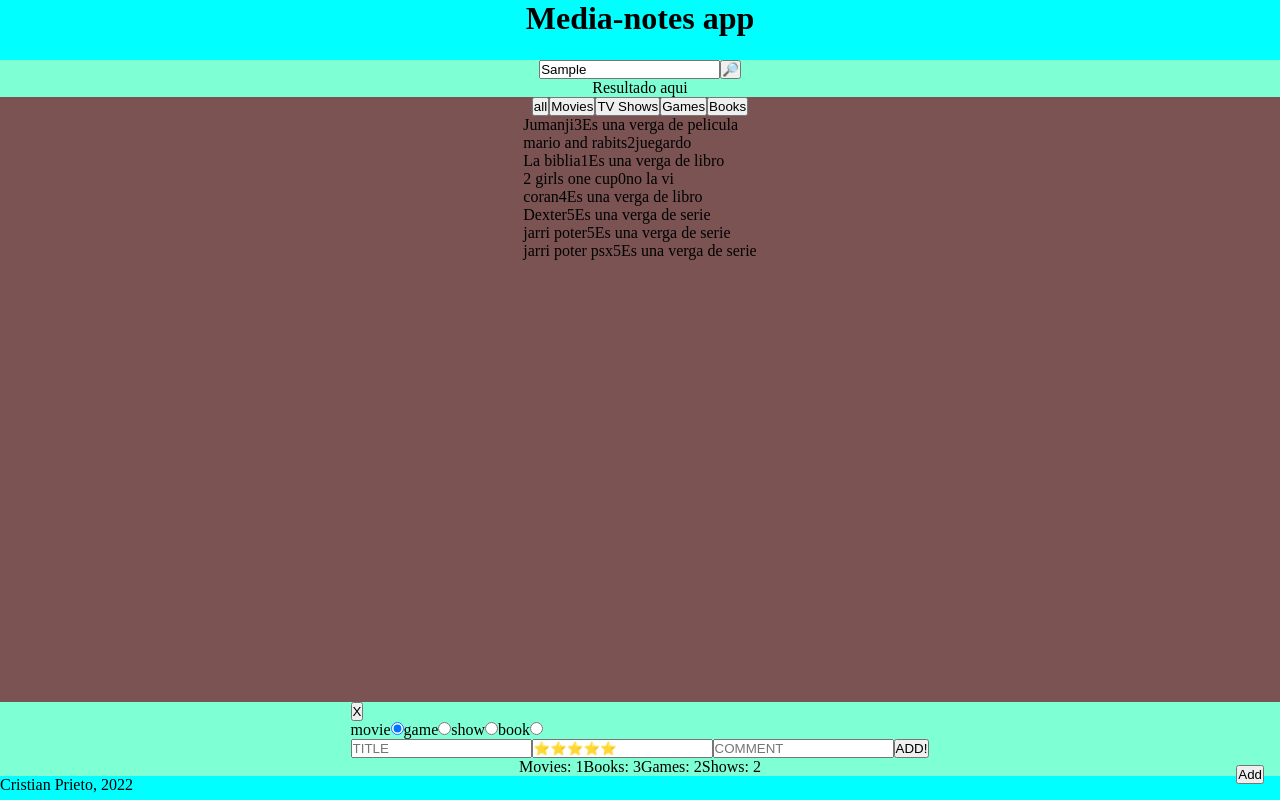
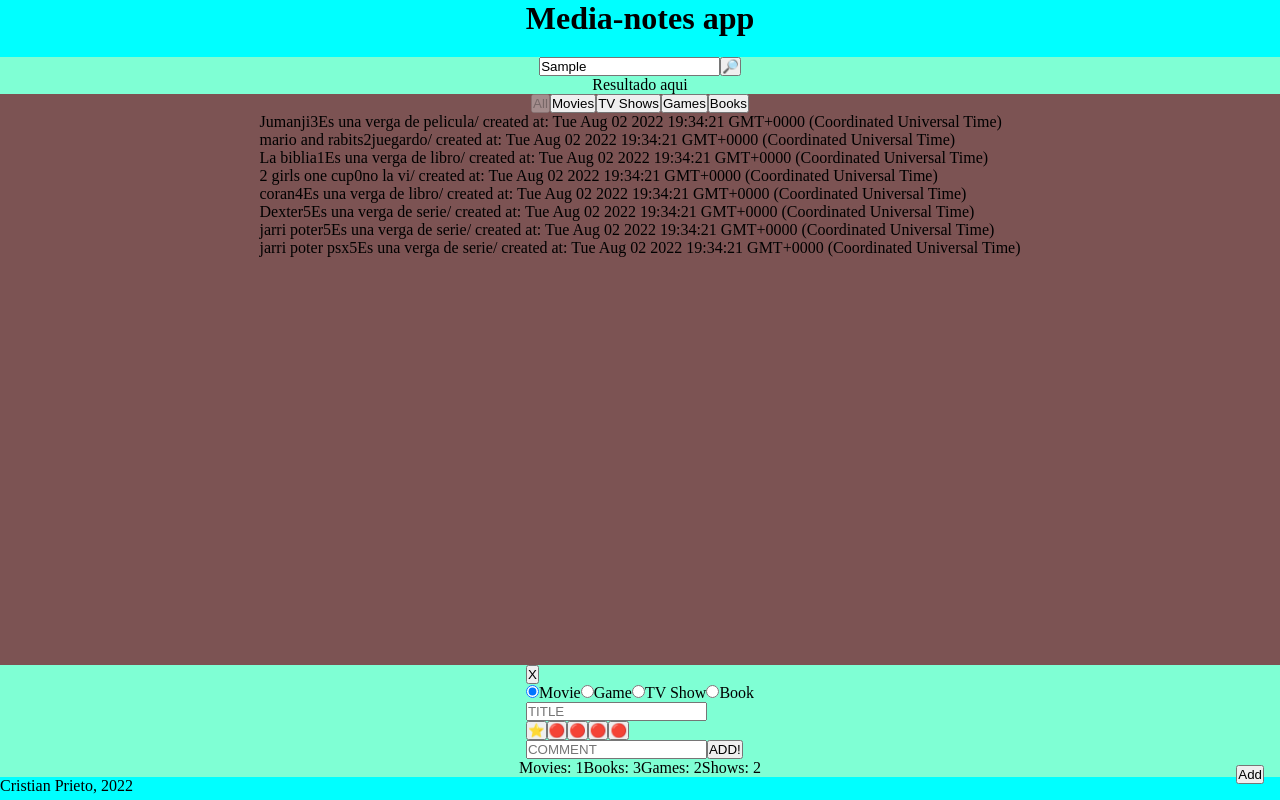
Before and after one commit to Cristian-Prieto/movie-note-app, a React (Create React App) app: page / in a window 1280 px wide. Both pictures are taken after typing "Sample" into the empty fields and a click on the button "Add". Built offline with nearby package versions, Linux system fonts and the light colour scheme.

Commit message:
Reorder and minor changes

```diff
--- a/src/App.js
+++ b/src/App.js
@@ -13,6 +13,8 @@ const ORIGINAL_LIST = [
     title: "Jumanji",
     comment: "Es una verga de pelicula",
     rating: 3,
+    createdAt: new Date(),
+    updatedAt: null,
   },
   {
     id: 2,
@@ -20,6 +22,8 @@ const ORIGINAL_LIST = [
     title: "mario and rabits",
     comment: "juegardo",
     rating: 2,
+    createdAt: new Date(),
+    updatedAt: null,
   },
   {
     id: 3,
@@ -27,6 +31,8 @@ const ORIGINAL_LIST = [
     title: "La biblia",
     comment: "Es una verga de libro",
     rating: 1,
+    createdAt: new Date(),
+    updatedAt: null,
   },
   {
     id: 4,
@@ -34,6 +40,8 @@ const ORIGINAL_LIST = [
     title: "2 girls one cup",
     comment: "no la vi",
     rating: 0,
+    createdAt: new Date(),
+    updatedAt: null,
   },
   {
     id: 5,
@@ -41,6 +49,8 @@ const ORIGINAL_LIST = [
     title: "coran",
     comment: "Es una verga de libro",
     rating: 4,
+    createdAt: new Date(),
+    updatedAt: null,
   },
   {
     id: 6,
@@ -48,6 +58,8 @@ const ORIGINAL_LIST = [
     title: "Dexter",
     comment: "Es una verga de serie",
     rating: 5,
+    createdAt: new Date(),
+    updatedAt: null,
   },
   {
     id: 7,
@@ -55,21 +67,39 @@ const ORIGINAL_LIST = [
     title: "jarri poter",
     comment: "Es una verga de serie",
     rating: 5,
+    createdAt: new Date(),
+    updatedAt: null,
   },
   {
-    id: 8,
+    id: 28,
     type: "game",
     title: "jarri poter psx",
     comment: "Es una verga de serie",
     rating: 5,
+    createdAt: new Date(),
+    updatedAt: null,
   },
 ];
 
 function App() {
   const [list, setList] = useState(ORIGINAL_LIST);
   const [activeTab, setActiveTab] = useState("all");
-  console.log(activeTab);
-  console.log(list);
+
+  const handleTabChange = (tabName) => {
+    setActiveTab(tabName);
+  };
+
+  const handleAddNewNote = (newNote) => {
+    const lastIdFromList = ORIGINAL_LIST[ORIGINAL_LIST.length - 1].id;
+
+    const newNoteWithGeneratedId = {
+      ...newNote,
+      id: lastIdFromList + 1,
+    };
+
+    console.log("App::handleAddNewNote::newNoteWithGeneratedId", newNoteWithGeneratedId);
+  };
+
   useEffect(() => {
     if (activeTab !== "all") {
       setList(ORIGINAL_LIST.filter((listItem) => listItem.type === activeTab));
@@ -83,13 +113,13 @@ function App() {
       <header className="header">
         <h1>Media-notes app</h1>
       </header>
-      <Search ORIGINAL_LIST={ORIGINAL_LIST} />
+      <Search data={ORIGINAL_LIST} />
       <div className="body">
-        <Tabs activeTab={activeTab} setActiveTab={setActiveTab} />
-        <List list={list} />
+        <Tabs activeTab={activeTab} onChange={handleTabChange} />
+        <List data={list} />
       </div>
-      <Add ORIGINAL_LIST={ORIGINAL_LIST} />
-      <StatusBar ORIGINAL_LIST={ORIGINAL_LIST} />
+      <Add onAdd={handleAddNewNote} />
+      <StatusBar data={ORIGINAL_LIST} />
       <footer className="footer">Cristian Prieto, 2022</footer>
     </div>
   );
--- a/src/components/Add.jsx
+++ b/src/components/Add.jsx
@@ -1,7 +1,7 @@
 import { useState } from "react";
 import { Modal } from "./Modal";
 
-export function Add({ ORIGINAL_LIST }) {
+export function Add({ onAdd }) {
   const [modalState, setModalState] = useState(false);
   return (
     <>
@@ -9,12 +9,7 @@ export function Add({ ORIGINAL_LIST }) {
         <button onClick={() => setModalState(true)}>Add</button>
       </div>
 
-      {modalState && (
-        <Modal
-          ORIGINAL_LIST={ORIGINAL_LIST}
-          close={() => setModalState(false)}
-        />
-      )}
+      {modalState && <Modal onAdd={onAdd} close={() => setModalState(false)} />}
     </>
   );
 }
--- a/src/components/List.jsx
+++ b/src/components/List.jsx
@@ -1,12 +1,17 @@
 import styles from "./List.module.css";
-export function List({ list }) {
+// TODO: Install date-fns and format date: `npm install date-fns`
+// import { format } from "date-fns";
+
+export function List({ data }) {
   return (
     <ul>
-      {list.map((item) => (
+      {data.map((item) => (
         <li key={item.id} className={styles.item}>
           <div>{item.title} </div>
           <div>{item.rating} </div>
           <div>{item.comment} </div>
+          {/* format(item.createdAt, "dd/MM/yyyy HH:mm") */}
+          <div> / created at: {item.createdAt.toString()}</div>
         </li>
       ))}
     </ul>
--- a/src/components/Modal.jsx
+++ b/src/components/Modal.jsx
@@ -1,16 +1,40 @@
 import { useState } from "react";
 
-export function Modal({ ORIGINAL_LIST, close }) {
-  const [selectedType, setSelectedType] = useState("movie");
+export function Modal({ onAdd, close }) {
+  const [newNote, setNewNote] = useState({
+    type: "movie",
+    title: "",
+    comment: "",
+    rating: 1,
+    createdAt: new Date(),
+    updatedAt: null,
+  });
 
-  const handleTypeChange = (event) => {
-    setSelectedType(event.target.value);
-    console.log(selectedType);
+  const handleRatingChange = (newRating) => {
+    setNewNote({
+      ...newNote,
+      rating: newRating,
+    });
+  };
+
+  const handleInputChange = (event) => {
+    setNewNote({
+      ...newNote,
+      [event.target.name]: event.target.value,
+    });
+  };
+
+  const handleRadioButtonChange = (event) => {
+    setNewNote({
+      ...newNote,
+      type: event.target.value,
+    });
   };
 
   const addToList = (event) => {
     event.preventDefault();
-    console.log("agregada");
+    onAdd(newNote);
+    close();
   };
 
   return (
@@ -18,53 +42,98 @@ export function Modal({ ORIGINAL_LIST, close }) {
       <button onClick={close}>X</button>
       <form onSubmit={addToList}>
         <div>
-          <label>
-            movie
-            <input
+          <RadioButton
+            label="Movie"
             value="movie"
-              type="radio"
-              name="type"
-              onChange={handleTypeChange}
-              checked={selectedType === "movie"}
+            onChange={handleRadioButtonChange}
+            isSelected={newNote.type === "movie"}
           />
-          </label>
-          <label>
-            game
-            <input
+          <RadioButton
+            label="Game"
             value="game"
-              type="radio"
-              name="type"
-              onChange={handleTypeChange}
-              checked={selectedType === "game"}
+            onChange={handleRadioButtonChange}
+            isSelected={newNote.type === "game"}
           />
-          </label>
-          <label>
-            show
-            <input
+          <RadioButton
+            label="TV Show"
             value="show"
-              type="radio"
-              name="type"
-              onChange={handleTypeChange}
-              checked={selectedType === "show"}
+            onChange={handleRadioButtonChange}
+            isSelected={newNote.type === "show"}
           />
-          </label>
-          <label>
-            book
-            <input
+          <RadioButton
+            label="Book"
             value="book"
-              type="radio"
-              name="type"
-              onChange={handleTypeChange}
-              checked={selectedType === "book"}
+            onChange={handleRadioButtonChange}
+            isSelected={newNote.type === "book"}
           />
-          </label>
         </div>
 
-        <input placeholder="TITLE" />
-        <input placeholder="⭐️⭐️⭐️⭐️⭐️" type="number" />
-        <input placeholder="COMMENT" />
+        <input name="title" value={newNote.title} onChange={handleInputChange} placeholder="TITLE" />
+        {/* <input placeholder="⭐️⭐️⭐️⭐️⭐️" type="number" /> */}
+        <Rating onChange={handleRatingChange} rating={newNote.rating} />
+        <input name="comment" value={newNote.comment} onChange={handleInputChange} placeholder="COMMENT" />
         <button type="submit">ADD!</button>
       </form>
     </div>
   );
 }
+
+// Before:
+
+// <label>
+//   movie
+//   <input
+//     value="movie"
+//     type="radio"
+//     name="type"
+//     onChange={handleRadioButtonChange}
+//     checked={newNote.type === "movie"}
+//   />
+// </label>
+
+// After:
+
+// <RadioButton
+//   label="Movie"
+//   value="movie"
+//   onChange={handleRadioButtonChange}
+//   isSelected={newNote.type === "movie"}
+// />
+
+const RadioButton = ({ label, value, onChange, isSelected }) => {
+  return (
+    <label>
+      <input
+        style={{ backgroundColor: "tomato" }}
+        value={value}
+        type="radio"
+        name="type"
+        onChange={onChange}
+        checked={isSelected}
+      />
+      {label}
+    </label>
+  );
+};
+
+const Rating = ({ rating, onChange }) => {
+  return (
+    <div>
+      <button type="button" onClick={() => onChange(1)}>
+        ⭐️
+      </button>
+      <button type="button" onClick={() => onChange(2)}>
+        {rating >= 2 ? "⭐️" : "🔴"}
+      </button>
+      <button type="button" onClick={() => onChange(3)}>
+        {rating >= 3 ? "⭐️" : "🔴"}
+      </button>
+      <button type="button" onClick={() => onChange(4)}>
+        {rating >= 4 ? "⭐️" : "🔴"}
+      </button>
+      <button type="button" onClick={() => onChange(5)}>
+        {rating === 5 ? "⭐️" : "🔴"}
+      </button>
+    </div>
+  );
+};
--- a/src/components/Search.jsx
+++ b/src/components/Search.jsx
@@ -1,6 +1,6 @@
 import { useState } from "react";
 
-export function Search({ ORIGINAL_LIST }) {
+export function Search({ data }) {
   const [inputValue, setInputValue] = useState("");
   const [searchedItem, setSearchedItem] = useState(null);
 
@@ -10,23 +10,16 @@ export function Search({ ORIGINAL_LIST }) {
 
   const search = (event) => {
     event.preventDefault();
-    const result = ORIGINAL_LIST.find(
-      (obj) => obj.title.toLowerCase() === inputValue.toLowerCase()
-    );
-    console.log(result);
+    const result = data.find((obj) => obj.title.toLowerCase() === inputValue.toLowerCase());
     setSearchedItem(result);
   };
 
   return (
     <>
       <form onSubmit={search}>
-        <input
-          list="entries"
-          placeholder="Search..."
-          onChange={handleInputChange}
-        />
+        <input list="entries" placeholder="Search..." onChange={handleInputChange} />
         <datalist id="entries">
-          {ORIGINAL_LIST.map((item) => (
+          {data.map((item) => (
             <option key={item.id} value={item.title}>
               {item.rating}/5
             </option>
--- a/src/components/StatusBar.jsx
+++ b/src/components/StatusBar.jsx
@@ -1,12 +1,15 @@
+import { useMemo } from "react";
 import styles from "./StatusBar.module.css";
 
-export function StatusBar({ ORIGINAL_LIST }) {
-  const statBar = ORIGINAL_LIST.reduce(
-    (previous, current) => {
-      return { ...previous, [current.type]: previous[current.type] + 1 };
-    },
-    { movie: 0, book: 0, game: 0, show: 0 }
-  );
+export function StatusBar({ data }) {
+  const statBar = useMemo(() => {
+    return data.reduce(
+      (previous, current) => {
+        return { ...previous, [current.type]: previous[current.type] + 1 };
+      },
+      { movie: 0, book: 0, game: 0, show: 0 }
+    );
+  }, [data]);
 
   return (
     <div className={styles.statusContainer}>
--- a/src/components/Tabs.jsx
+++ b/src/components/Tabs.jsx
@@ -1,15 +1,19 @@
-export function Tabs({ setActiveTab }) {
-  const changeActiveTab = (event) => {
-    setActiveTab(event);
-  };
-
+export function Tabs({ activeTab, onChange }) {
   return (
     <div>
-      <button onClick={() => changeActiveTab("all")}>all</button>
-      <button onClick={() => changeActiveTab("movie")}>Movies</button>
-      <button onClick={() => changeActiveTab("show")}>TV Shows</button>
-      <button onClick={() => changeActiveTab("game")}>Games</button>
-      <button onClick={() => changeActiveTab("book")}>Books</button>
+      <TabButton label="All" value="all" activeTab={activeTab} onChange={onChange} />
+      <TabButton label="Movies" value="movie" activeTab={activeTab} onChange={onChange} />
+      <TabButton label="TV Shows" value="show" activeTab={activeTab} onChange={onChange} />
+      <TabButton label="Games" value="game" activeTab={activeTab} onChange={onChange} />
+      <TabButton label="Books" value="book" activeTab={activeTab} onChange={onChange} />
     </div>
   );
 }
+
+const TabButton = ({ value, label, activeTab, onChange }) => {
+  return (
+    <button disabled={activeTab === value} onClick={() => onChange(value)}>
+      {label}
+    </button>
+  );
+};
--- a/src/index.js
+++ b/src/index.js
@@ -4,7 +4,7 @@ import App from "./App";
 
 const root = ReactDOM.createRoot(document.getElementById("root"));
 root.render(
-  <React.StrictMode>
-    <App />
-  </React.StrictMode>
+  // <React.StrictMode>
+  <App />
+  // </React.StrictMode>
 );
```
Lines whose indentation alone changed are shown as unchanged.
